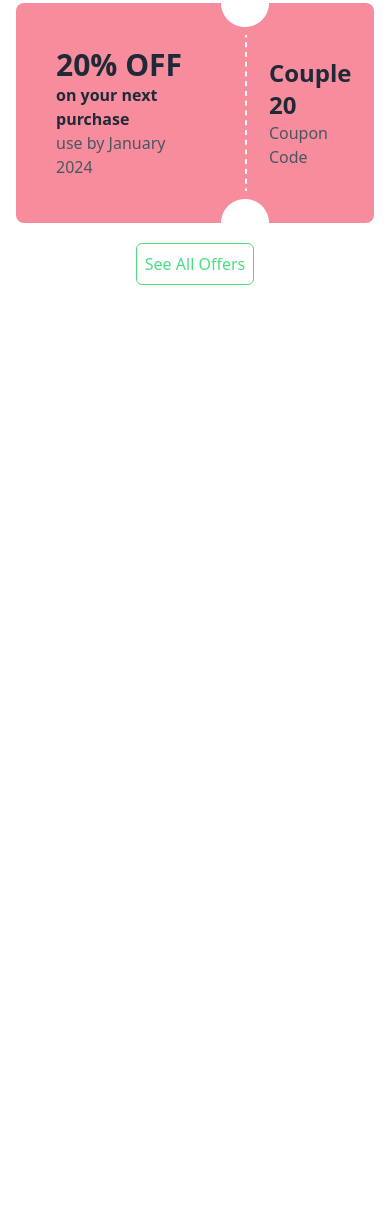
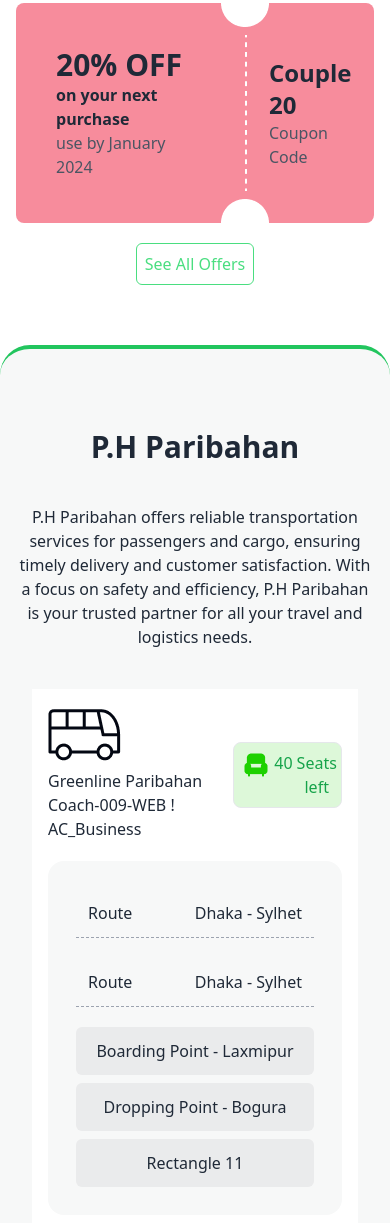
Before and after one commit to Ratan-code-SR/B9-5A-Simple-project, a plain HTML site: page index.html in a window 390 px wide. Shown: the part 1341-2564 px from the top of the page. Before the commit the page ends 1686 px from the top, so only its background shows below. Drawn offline with nearby package versions, Linux system fonts and the light colour scheme.

Commit message:
poribahan section mobile responsive add

```diff
--- a/index.html
+++ b/index.html
@@ -141,24 +141,24 @@
             </div>
         </section>
         <!-- P.H Paribahan -->
-        <!-- <section class=" border-t-4 border-green-500 rounded-t-[30px] bg-[#f7f8f8] lg:container mx-auto px-4 py-10">
+        <section class=" border-t-4 border-green-500 rounded-t-[30px] bg-[#f7f8f8] lg:container mx-auto px-4 py-10">
             <h2 class="text-3xl font-semibold m-10 text-center">P.H Paribahan</h2>
             <p class="text-center"> P.H Paribahan offers reliable transportation services for passengers and cargo,
                 ensuring timely delivery and customer satisfaction. With a focus on safety and efficiency, P.H Paribahan
-                is your trusted partner for all your travel and logistics needs. </p> -->
+                is your trusted partner for all your travel and logistics needs. </p>
             <!-- poster and display  -->
-        <!-- <section class=" md:container mx-auto px-4 ">
-                <div class="flex justify-between items-center gap-5 bg-white mt-10 ">
-                    <div class=" w-[700px] px-4 rounded-md">
-                        <div class="flex justify-between items-center mt-5">
-                            <div class="flex justify-between items-center gap-5">
+            <section class=" md:container mx-auto px-4 ">
+                <div class="grid md:grid-cols-2 grid-cols-1 justify-between items-center gap-5 bg-white mt-10 ">
+                    <div class=" md:w-[700px] px-4 rounded-md">
+                        <div class="flex   justify-between items-center gap-5 mt-5">
+                            <div class=" md:flex    grid grid-cols-1 justify-between items-center gap-2">
                                 <img src="images/bus-logo.png" alt="">
                                 <div>
                                     <h2>Greenline Paribahan</h2>
                                     <p>Coach-009-WEB ! AC_Business </p>
                                 </div>
                             </div>
-                            <button class="flex border bg-green-200 gap-1 p-2 rounded-lg"><img
+                            <button class="flex border bg-[#ddf8d9] gap-1 p-2 rounded-lg text-green-600"><img
                                     src="images/seat-green-filled.png" alt=""><span id="total-seat">40</span> Seats
                                 left</button>
                         </div>
@@ -175,10 +175,11 @@
                                     <p>Route </p>
                                     <p>Dhaka - Sylhet</p>
                                 </div>
-                                <div class="bg-[#f7f8f8] p-3   flex justify-between items-center mt-5">
-                                    <p class="bg-[#eaebec] p-3 rounded-md">Boarding Point - Laxmipur </p>
-                                    <p class="bg-[#eaebec] p-3 rounded-md">Dropping Point - Bogura</p>
-                                    <p class="bg-[#eaebec] p-3 rounded-md">Rectangle 11</p>
+                                <div
+                                    class="bg-[#f7f8f8] grid md:grid-cols-3 grid-cols-1  items-center gap-2 text-center   mt-5">
+                                    <p class="bg-[#eaebec] py-3  rounded-md">Boarding Point - Laxmipur </p>
+                                    <p class="bg-[#eaebec] py-3 rounded-md">Dropping Point - Bogura</p>
+                                    <p class="bg-[#eaebec] py-3 rounded-md">Rectangle 11</p>
                                 </div>
                             </div>
                         </div>
@@ -193,7 +194,7 @@
                         </div>
                     </div>
                 </div>
-            </section> -->
+            </section>
 
 
 
@@ -428,11 +429,13 @@
                         <h1>Passenger Name*</h1>
                         <input class="p-3 w-full rounded-lg" type="text" placeholder="Enter your name ">
                         <h1>Phone Number*</h1>
-                    <input id="phone-number" class="p-3 w-full rounded-lg" type="number" placeholder="Enter your name ">
+                        <input id="phone-number" class="p-3 w-full rounded-lg" type="number"
+                            placeholder="Enter your name ">
                         <h1>Email ID</h1>
                         <input class="p-3 w-full rounded-lg" type="email" placeholder="Enter your name ">
 
-                    <button class="bg-green-500 w-full p-3 rounded-lg text-white text-2xl" id="successBtn">Next</button>
+                        <button class="bg-green-500 w-full p-3 rounded-lg text-white text-2xl"
+                            id="successBtn">Next</button>
 
                     </div>
                 </div>
```
Lines whose indentation alone changed are shown as unchanged.
